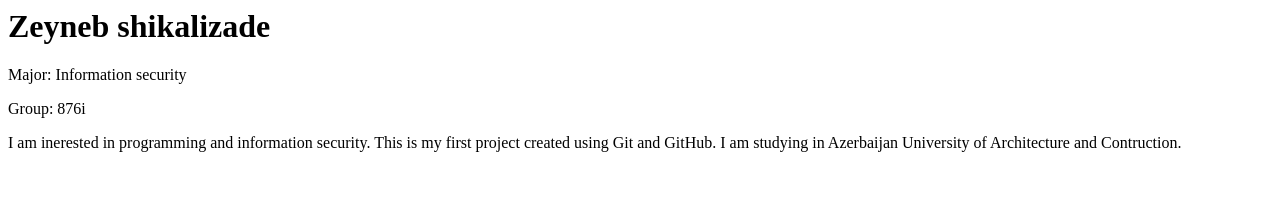
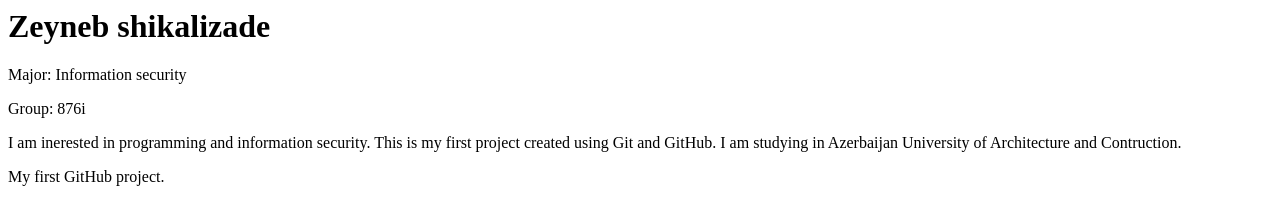
Before and after one commit to zzeusacc/first-git-project, a plain HTML site: page index.html in a window 1280 px wide. Drawn offline with Linux system fonts and the light colour scheme.

Commit message:
Update index page

```diff
--- a/index.html
+++ b/index.html
@@ -7,3 +7,4 @@ I am inerested in programming and information security.
 This is my first project created using Git and GitHub.
 I am studying in Azerbaijan University of Architecture and Contruction.
 </p>
+ <p> My first GitHub project.</p>
```
